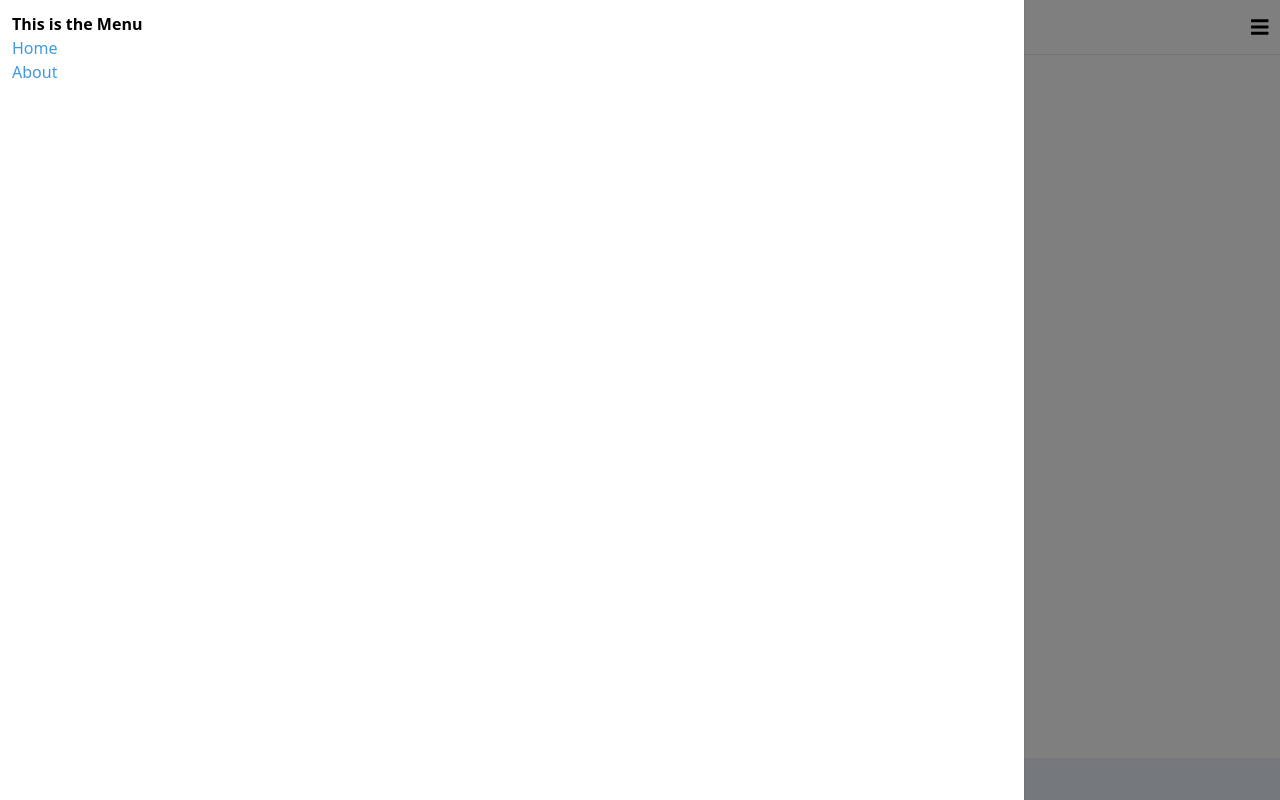
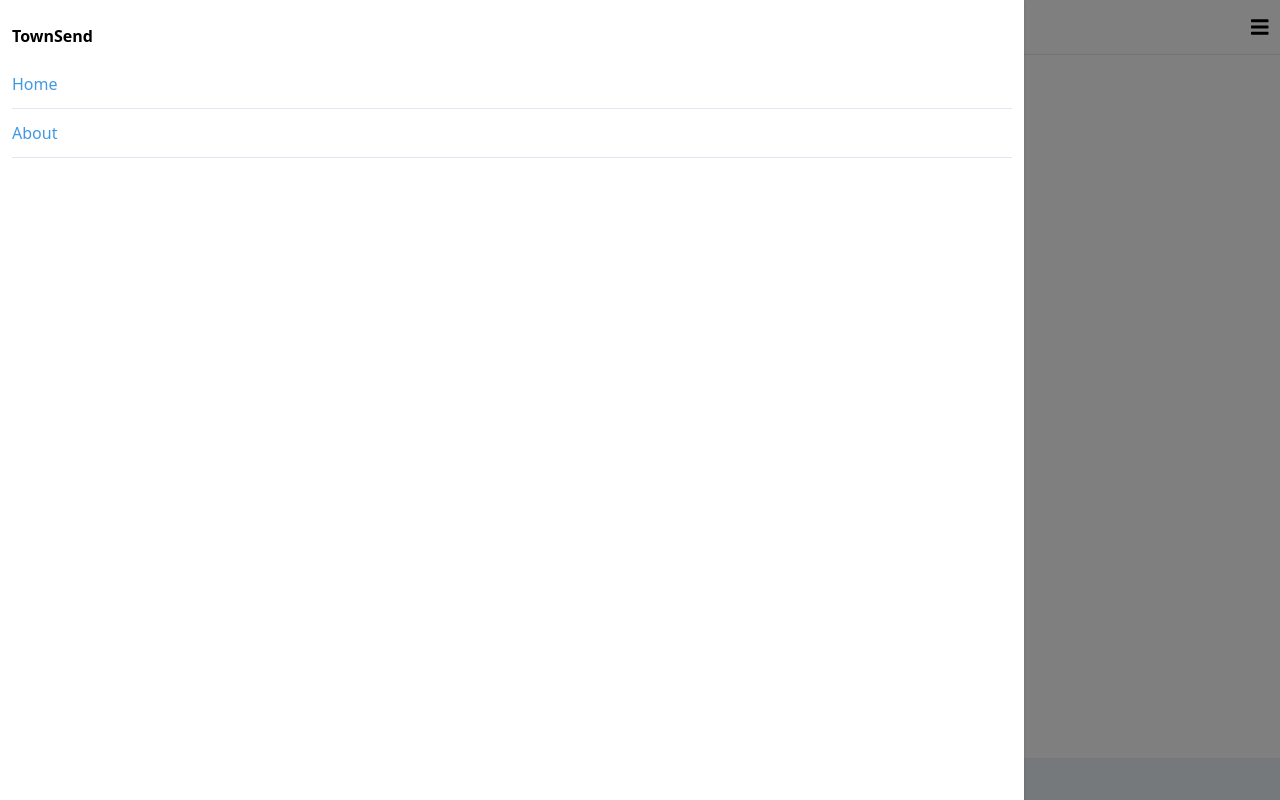
Before and after one commit to katungi/korny, a React (Create React App) app: page /about in a window 1280 px wide. Both pictures are taken after a click on the icon 1259 px from the left and 26 px from the top of the page. Built offline with nearby package versions, Linux system fonts and the light colour scheme.

Commit message:
Cleaning up code 🧤♻️

```diff
--- a/src/App.js
+++ b/src/App.js
@@ -1,7 +1,9 @@
 import React from "react";
+import { BrowserRouter as Router, Switch, Route, Link } from "react-router-dom";
 import Header from "./components/Header";
 import Footer from "./components/Footer";
-import { BrowserRouter as Router, Switch, Route, Link } from "react-router-dom";
+import Home from "./views/Home";
+import About from "./views/About";
 
 function App() {
   return (
@@ -10,14 +12,16 @@ function App() {
       <div>
         <Header />
 
+        <div className="p-3">
           <Switch>
             <Route exact path="/">
-            <h1 className="font-bold text-2xl">This is the Home Page</h1>
+              <Home />
             </Route>
             <Route path="/about">
-            <h1 className="font-bold text-2xl">About Page ya'll !</h1>
+              <About />
             </Route>
           </Switch>
+        </div>
         <Footer />
       </div>
     </Router>
--- a/src/components/Navigation.js
+++ b/src/components/Navigation.js
@@ -1,8 +1,8 @@
 import React, { useState } from "react";
 import { FontAwesomeIcon } from "@fortawesome/react-fontawesome";
 import { faBars } from "@fortawesome/free-solid-svg-icons";
-import { useSpring, animated, useTransition } from "react-spring";
-import { Link } from "react-router-dom";
+import { animated, useTransition } from "react-spring";
+import NavigationMenu from "./NavigationMenu";
 
 function Navigation() {
   const [showMenu, setShowMenu] = useState(false);
@@ -46,19 +46,7 @@ function Navigation() {
               style={props}
               className="fixed bg-white top-0 left-0 w-4/5 h-full z-50 shadow p-3"
             >
-              <span className="font-bold">This is the Menu</span>
-              <ul>
-                <li>
-                  <Link to="/" onClick={()=>setShowMenu(false)} className="text-blue-500">
-                    Home
-                  </Link>
-                </li>
-                <li>
-                  <Link to="/about" onClick={()=>setShowMenu(false)} className="text-blue-500">
-                    About
-                  </Link>
-                </li>
-              </ul>
+              <NavigationMenu closeMenu={() => setShowMenu(false)} />
             </animated.div>
           )
       )}
--- /dev/null
+++ b/src/components/NavigationMenu.js
@@ -0,0 +1,32 @@
+import React from "react";
+import { Link } from "react-router-dom";
+
+function NavigationMenu(props) {
+  return (
+    <div>
+      <div className="font-bold py-3">TownSend</div>
+      <ul>
+        <li>
+          <Link
+            to="/"
+            className="text-blue-500 py-3 border-1 border-b block"
+            onClick={props.closeMenu}
+          >
+            Home
+          </Link>
+        </li>
+        <li>
+          <Link
+            to="/about"
+            className="text-blue-500 py-3 border-b block"
+            onClick={props.closeMenu}
+          >
+            About
+          </Link>
+        </li>
+      </ul>
+    </div>
+  );
+}
+
+export default NavigationMenu;
--- /dev/null
+++ b/src/views/About.js
@@ -0,0 +1,11 @@
+import React from 'react';
+
+function About(){
+    return(
+        <div>
+            <h1 className="font-bold text-2xl">About Us</h1>
+             <p>We are a multinational in the making yo!</p>
+        </div>
+    )
+}
+export default About;
--- /dev/null
+++ b/src/views/Home.js
@@ -0,0 +1,12 @@
+import React from "react";
+import HelloWorld from "../components/HelloWorld";
+
+function Home() {
+  return (
+    <div>
+      <h1 className="font-bold text-2xl">This is the Home Page</h1>
+      <HelloWorld />
+    </div>
+  );
+}
+export default Home;
```
Also changed, not shown: src/search.svg (added). Lines whose indentation alone changed are shown as unchanged.
